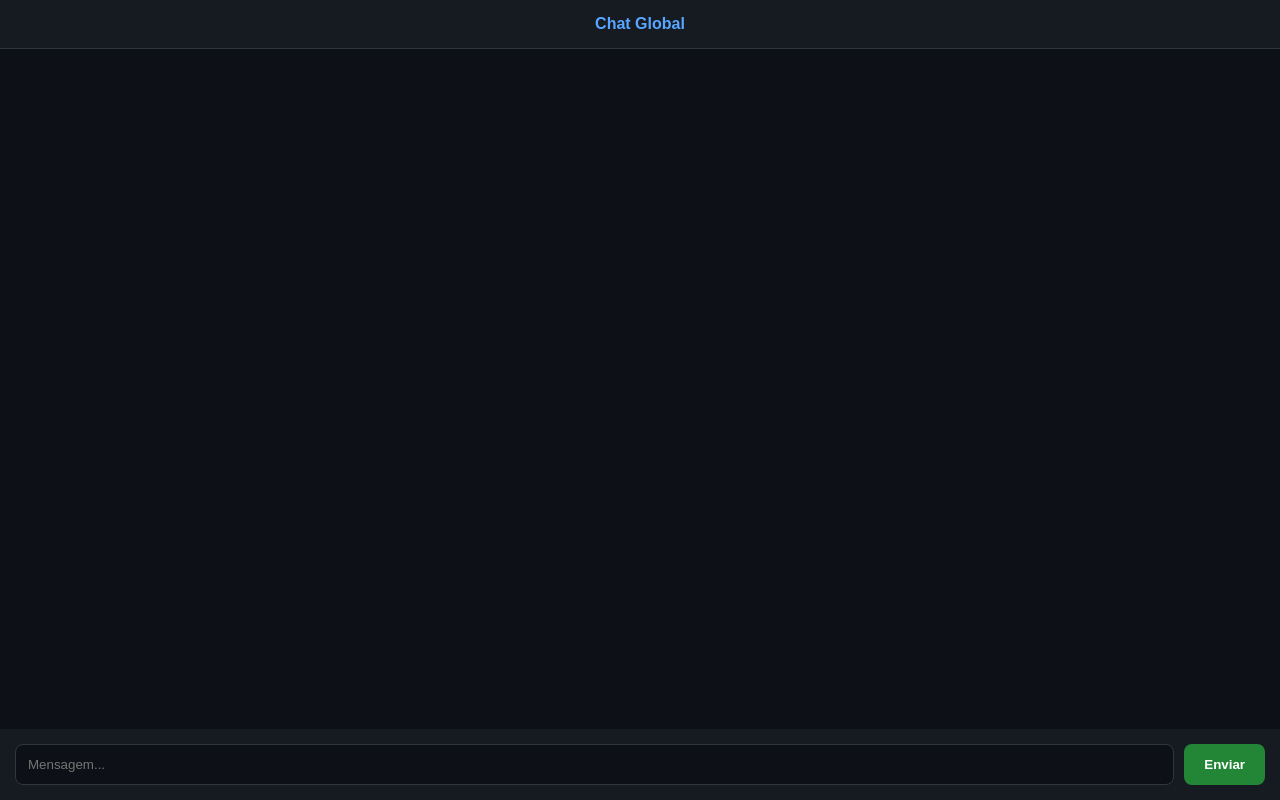
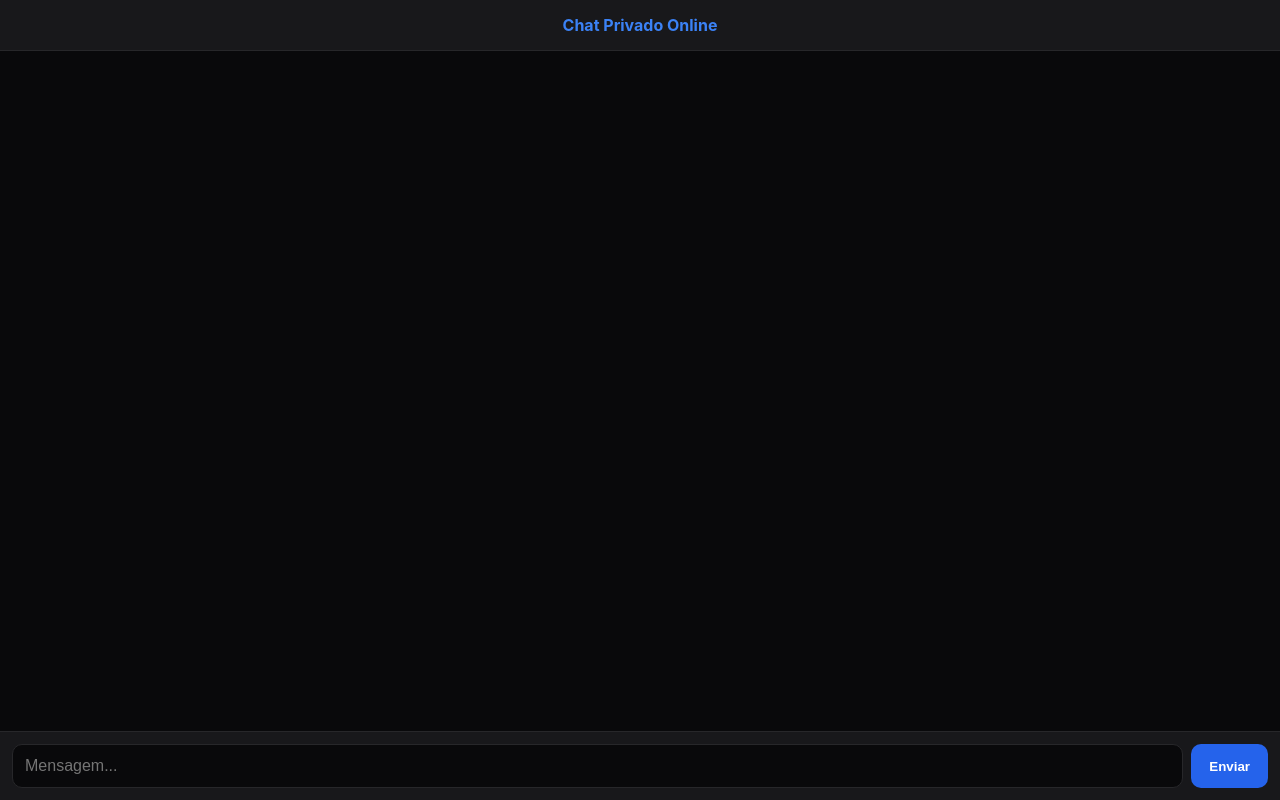
Before and after one commit to Samuel-Deyvid-0ficial/Chat-me, a website: page index.html in a window 1280 px wide. Drawn offline with nearby package versions, Linux system fonts and the light colour scheme; no server answers.

Commit message:
Add files via upload

```diff
--- a/index.html
+++ b/index.html
@@ -3,27 +3,26 @@
 <head>
     <meta charset="UTF-8">
     <meta name="viewport" content="width=device-width, initial-scale=1.0, maximum-scale=1.0, user-scalable=no">
-    <title>Chat Online</title>
+    <title>Chat Railway</title>
     <style>
         * { box-sizing: border-box; }
-        body { font-family: sans-serif; background: #0d1117; color: white; margin: 0; display: flex; flex-direction: column; height: 100vh; }
-        header { padding: 15px; background: #161b22; text-align: center; border-bottom: 1px solid #30363d; color: #58a6ff; font-weight: bold; }
-        #messages { list-style: none; padding: 20px; flex: 1; overflow-y: auto; display: flex; flex-direction: column; gap: 10px; }
-        #messages li { padding: 12px; border-radius: 12px; max-width: 85%; word-wrap: break-word; background: #21262d; }
-        #messages li.me { align-self: flex-end; background: #238636; }
-        #form { display: flex; padding: 15px; background: #161b22; gap: 10px; }
-        #input { flex: 1; padding: 12px; border-radius: 8px; border: 1px solid #30363d; background: #0d1117; color: white; outline: none; }
-        #btn { background: #238636; color: white; border: none; padding: 0 20px; border-radius: 8px; cursor: pointer; font-weight: bold; }
+        body { font-family: -apple-system, system-ui, sans-serif; background: #09090b; color: #ffffff; margin: 0; display: flex; flex-direction: column; height: 100vh; overflow: hidden; }
+        header { padding: 15px; background: #18181b; text-align: center; border-bottom: 1px solid #27272a; font-weight: bold; color: #3b82f6; }
+        #messages { list-style: none; padding: 15px; flex: 1; overflow-y: auto; display: flex; flex-direction: column; gap: 8px; }
+        #messages li { padding: 10px 14px; border-radius: 12px; max-width: 80%; background: #27272a; font-size: 15px; line-height: 1.4; border: 1px solid #3f3f46; }
+        #messages li.me { align-self: flex-end; background: #2563eb; border-color: #3b82f6; }
+        #form { display: flex; padding: 12px; background: #18181b; border-top: 1px solid #27272a; padding-bottom: calc(12px + env(safe-area-inset-bottom)); }
+        #input { flex: 1; padding: 12px; border-radius: 10px; border: 1px solid #27272a; background: #09090b; color: white; outline: none; font-size: 16px; }
+        #btn { background: #2563eb; color: white; border: none; padding: 0 18px; border-radius: 10px; margin-left: 8px; cursor: pointer; font-weight: 600; }
     </style>
 </head>
 <body>
-    <header>Chat Global</header>
+    <header>Chat Privado Online</header>
     <ul id="messages"></ul>
     <form id="form">
         <input id="input" autocomplete="off" placeholder="Mensagem..." />
         <button id="btn">Enviar</button>
     </form>
-
     <script src="/socket.io/socket.io.js"></script>
     <script>
         const socket = io();
```
Also changed, not shown: server.js (+9 -4 lines).
